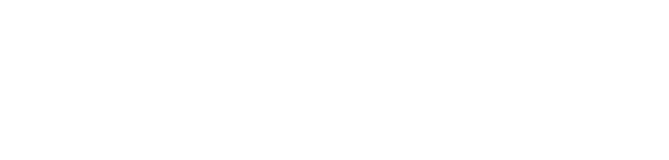
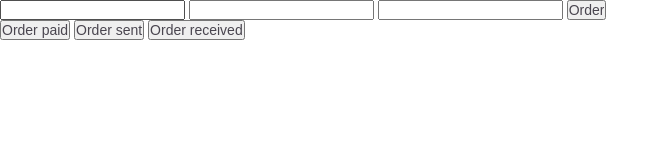
Before and after one commit to eugenia-smith/ICH_practice_form-tipps-, a plain HTML site: page index.html in a window 1280 px wide. Shown: the whole page, without its empty margins (0-669 px from the left). Drawn offline with Linux system fonts and the light colour scheme.

Commit message:
markup added

```diff
--- a/index.html
+++ b/index.html
@@ -7,6 +7,28 @@
     <title>Form & Tipps</title>
   </head>
   <body>
+    <form action="" method="post" class="order_form">
+      <label for="" class="address_field">
+        <input type="text" name="address" id="" class="address_input" />
+      </label>
+      <label for="" class="price_field">
+        <input type="text" name="price" id="" class="price_input" />
+      </label>
+      <label for="" class="customer_field">
+        <input type="text" name="customer" id="" class="customer_input" />
+      </label>
+      <input type="submit" value="Order" class="submit_button" />
+    </form>
+
+    <div class="buttons_container">
+      <button type="button" class="button pay_btn">Order paid</button>
+      <button type="button" class="button send_btn">Order sent</button>
+      <button type="button" class="button get_btn">Order received</button>
+    </div>
+
+    <div class="tipps_container">
+      <!-- типы генерируются динамически? -->
+    </div>
     <script src="js/script.js"></script>
   </body>
 </html>
--- a/styles/style.css
+++ b/styles/style.css
@@ -0,0 +1,11 @@
+* {
+  margin: 0;
+  padding: 0;
+
+  box-sizing: border-box;
+  list-style: none;
+
+  font-family: "Montserrat", sans-serif;
+  font-size: 14px;
+  color: #49454f;
+}
```
